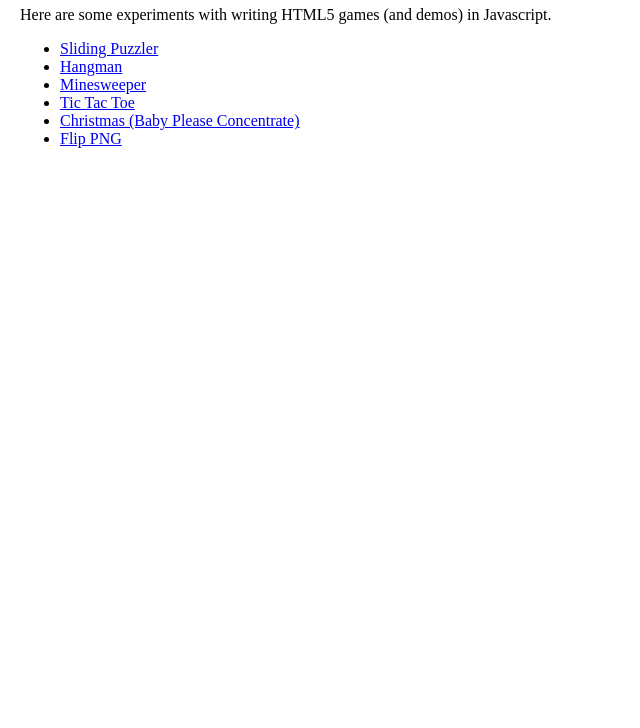
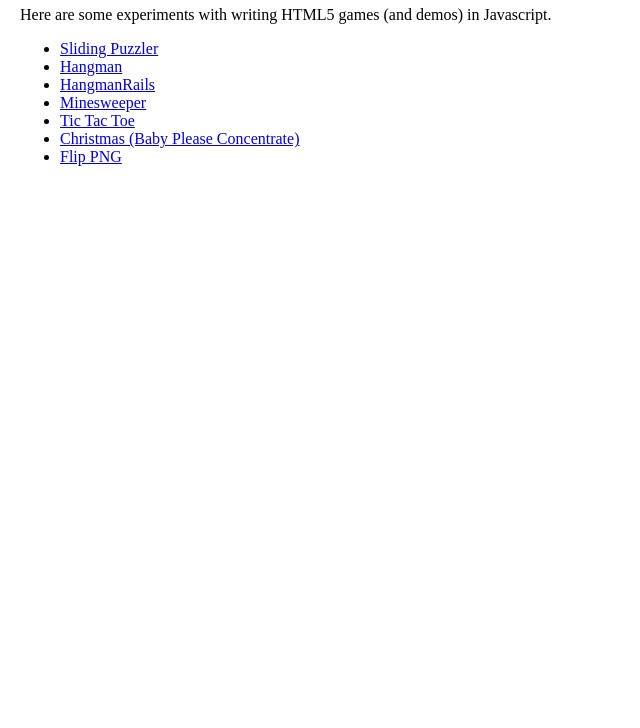
Before and after one commit to kofno/pixi-dust, a plain HTML site: page index.html in a window 1280 px wide. Shown: the part 72-800 px from the top of the page, without its empty margins (0-640 px from the left). Drawn offline with Linux system fonts and the light colour scheme.

Commit message:
Update index.html

```diff
--- a/index.html
+++ b/index.html
@@ -17,6 +17,7 @@
     <ul>
       <li><a href="sliding-puzzler" title="Sliding Puzzler">Sliding Puzzler</a></li>
       <li><a href="http://evening-refuge-5245.herokuapp.com" title="Hangman">Hangman</a></li>
+      <li><a href="https://cryptic-scrubland-16241.herokuapp.com" title="HangmanRails">HangmanRails</a></li>
       <li><a href="minesweeper" title="Minesweeper">Minesweeper</a></li>
       <li><a href="tic-tac-toe" title="Tic Tac Toe">Tic Tac Toe</a></li>
       <li><a href="concentration" title="Christmas (Baby Please Concentrate)">Christmas (Baby Please Concentrate)</a></li>
```
